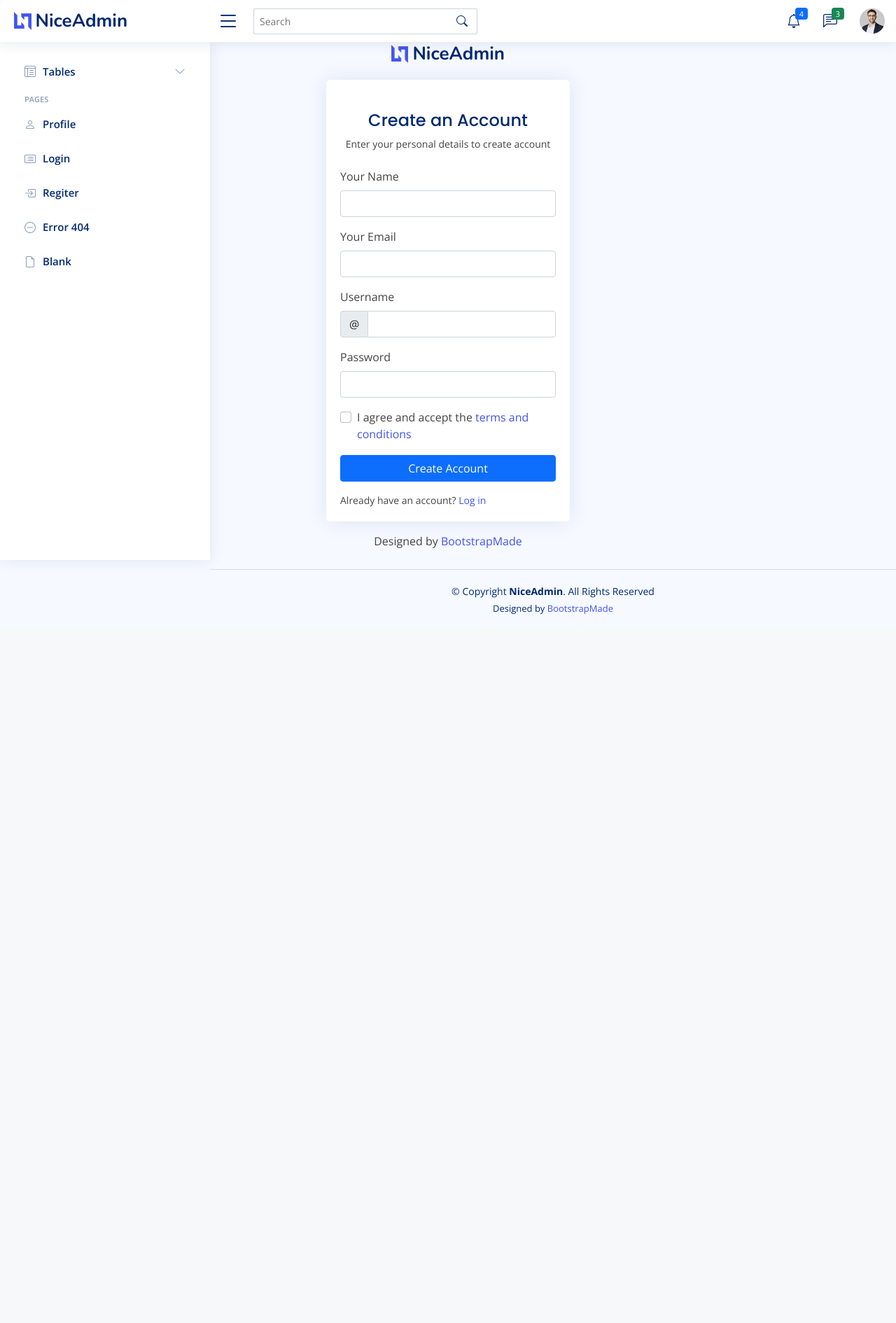
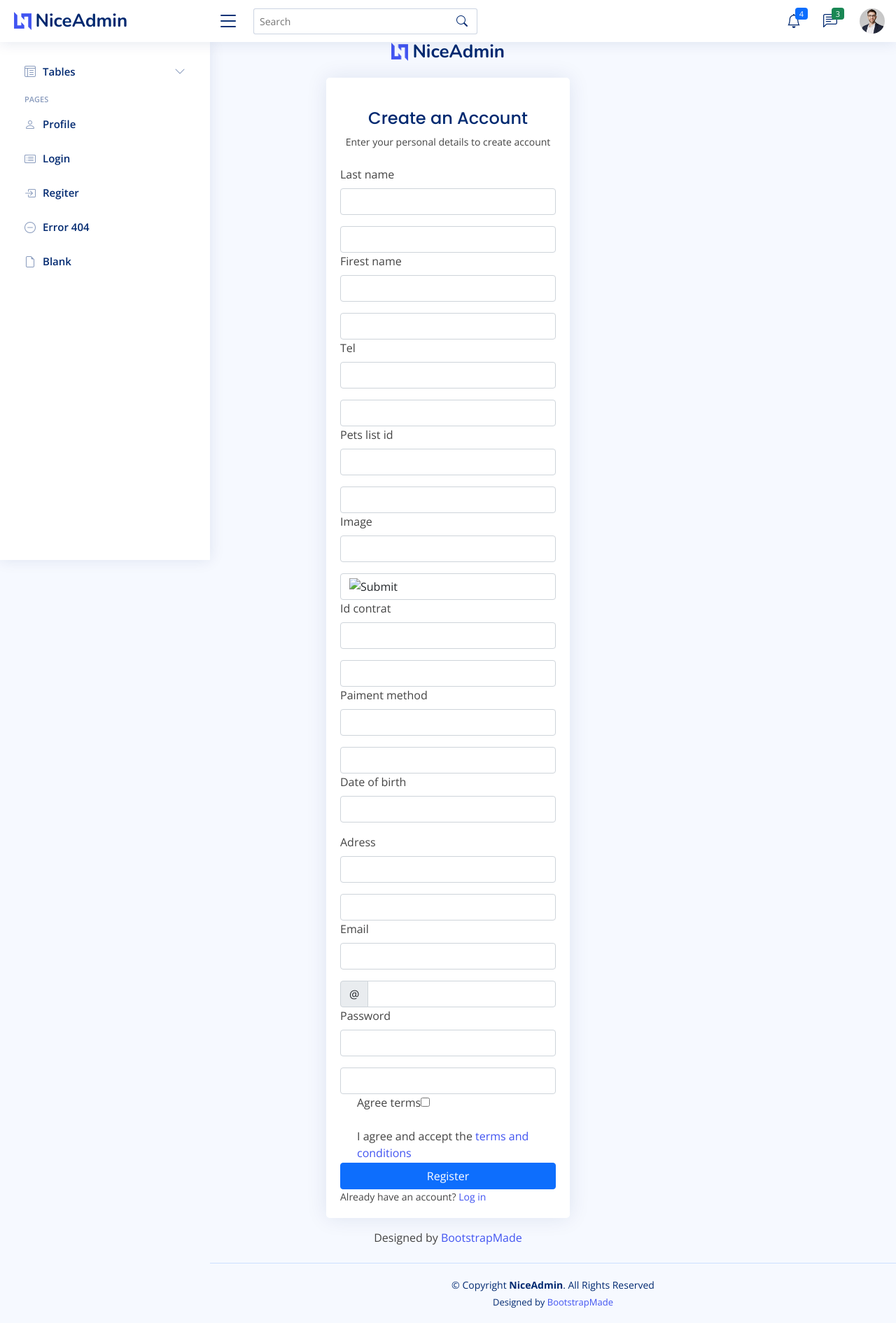
Before and after one commit to eya552/pidev-, a Symfony app: template templates/registration/register.html.twig in a window 1280 px wide. Shown: the whole page at 70% size. Before the commit the page ends 878 px from the top, so only its background shows below. Run offline with Twig, Linux system fonts and the light colour scheme; the template is opened without the code that fills it, so the values that code supplies are empty; form fields are guessed from the names that the template uses; some libraries are stand-ins or nearby versions.

Commit message:
registration

```diff
--- a/src/Form/RegistrationFormType.php
+++ b/src/Form/RegistrationFormType.php
@@ -18,7 +18,6 @@
     {
         $builder
             ->add('email')
-            ->add('roles')
             ->add('password')
             ->add('FirestName')
             ->add('LastName')
--- a/templates/admin/Base.html.twig
+++ b/templates/admin/Base.html.twig
@@ -412,7 +412,11 @@
                                     <i class="bi bi-circle"></i><span>Data Tables</span>
                                 </a>
                             </li> #}
-
+                         <li>
+                                 <a href="{{path('app_user_index')}}">
+                                    <i class="bi bi-circle"></i><span>AnimalsCategory</span>
+                                </a>
+                            </li>
 
                         </ul>
                     </li><!-- End Tables Nav -->
--- a/templates/registration/register.html.twig
+++ b/templates/registration/register.html.twig
@@ -1,4 +1,7 @@
 {%extends 'admin/Base.html.twig'%}
+
+{% block title %}Register{% endblock %}
+
 
 {% block body %}
 
@@ -25,52 +28,104 @@
                     <h5 class="card-title text-center pb-0 fs-4">Create an Account</h5>
                     <p class="text-center small">Enter your personal details to create account</p>
                   </div>
+                  {{ form_start(registrationForm) }}
+                   <form class="row g-3 needs-validation" novalidate>
+                    <div class="col-12">
+                      {{ form_row(registrationForm.LastName) }}
 
-                  <form class="row g-3 needs-validation" novalidate>
-                    <div class="col-12">
-                      <label for="yourName" class="form-label">Your Name</label>
-                      <input type="text" name="name" class="form-control" id="yourName" required>
-                      <div class="invalid-feedback">Please, enter your name!</div>
+                      <input type="text" name="LastName" class="form-control" id="yourName" required>
+                      <div class="invalid-feedback">Please, enter your last name!</div>
                     </div>
 
                     <div class="col-12">
-                      <label for="yourEmail" class="form-label">Your Email</label>
-                      <input type="email" name="email" class="form-control" id="yourEmail" required>
+                     {{ form_row(registrationForm.FirestName) }}
+
+                      <input type="text" name="FirestName" class="form-control" id="yourPrenom" required>
+                      <div class="invalid-feedback">Please enter enter your first name!</div>
+                    </div>
+                    <div class="col-12">
+                      {{ form_row(registrationForm.tel) }}
+
+                      <input type="tel" name="tel" class="form-control" id="yourTel" required>
                       <div class="invalid-feedback">Please enter a valid Email adddress!</div>
+                    </div>
+                    <div class="col-12">
+                      {{form_row(registrationForm.PetsListId)}}
+
+
+                      <input type="PetsListId" name="PetsListId" class="form-control" id="YourIdAnimalList " required>
+                      <div class="invalid-feedback">Please, enter your enter your pets ID list!</div>
+                    </div>
+                    <div class="col-12">
+                     {{form_row(registrationForm.image)}}
+
+                      <input type="image" name="image" class="form-control" id="yourIdContrat" required>
+                      <div class="invalid-feedback">Please enter enter your Id Contrat!</div>
                     </div>
 
                     <div class="col-12">
-                      <label for="yourUsername" class="form-label">Username</label>
+                     {{ form_row(registrationForm.IdContrat)}}
+
+                      <input type="IdContrat" name="IdContrat" class="form-control" id="yourIdContrat" required>
+                      <div class="invalid-feedback">Please enter enter your Id Contrat!</div>
+                    </div>
+                    <div class="col-12">
+                      {{form_row(registrationForm.paimentMethod)}}
+
+                      <input type="paimentMethod" name="paimentMethod" class="form-control" id="yourPaymentmethod" required>
+                      <div class="invalid-feedback">Please enter your Payment method!</div>
+                    </div>
+                    <div class="col-12">
+                      {{ form_row(registrationForm.DateOfBirth) }}
+
+                      <div class="invalid-feedback">Please enter a valid  date of birth!</div>
+                    </div>
+                       <div class="col-12">
+                      {{form_row(registrationForm.Adress)}}
+
+
+
+                      <input type="text" name="Adress" class="form-control" id="yourEmail" required>
+                      <div class="invalid-feedback">Please enter a valid address!</div>
+                    </div>
+                    <div class="col-12">
+
+                     {{form_row(registrationForm.email)}}
+
+
                       <div class="input-group has-validation">
                         <span class="input-group-text" id="inputGroupPrepend">@</span>
-                        <input type="text" name="username" class="form-control" id="yourUsername" required>
-                        <div class="invalid-feedback">Please choose a username.</div>
+                        <input type="email" name="email" class="form-control" id="youremail" required>
+                        <div class="invalid-feedback">Please choose a valid email address.</div>
                       </div>
                     </div>
 
                     <div class="col-12">
-                      <label for="yourPassword" class="form-label">Password</label>
+                      {{form_row(registrationForm.plainPassword, {'label': 'Password'})}}
                       <input type="password" name="password" class="form-control" id="yourPassword" required>
                       <div class="invalid-feedback">Please enter your password!</div>
                     </div>
 
                     <div class="col-12">
                       <div class="form-check">
-                        <input class="form-check-input" name="terms" type="checkbox" value="" id="acceptTerms" required>
+                        {{ form_row(registrationForm.agreeTerms) }}
                         <label class="form-check-label" for="acceptTerms">I agree and accept the <a href="#">terms and conditions</a></label>
                         <div class="invalid-feedback">You must agree before submitting.</div>
                       </div>
                     </div>
                     <div class="col-12">
-                      <button class="btn btn-primary w-100" type="submit">Create Account</button>
+                      <button class="btn btn-primary w-100" type="submit">Register</button>
                     </div>
                     <div class="col-12">
                       <p class="small mb-0">Already have an account? <a href="pages-login.html">Log in</a></p>
                     </div>
-                  </form>
+
+                   {{ form_end(registrationForm) }}
 
                 </div>
               </div>
+
+
 
               <div class="credits">
                 <!-- All the links in the footer should remain intact. -->
--- a/templates/user/_form.html.twig
+++ b/templates/user/_form.html.twig
@@ -67,7 +67,7 @@
                      {{ form_widget(form.image) }}
                      {{ form_errors(form.image)}}
 
-                      <input type="Iimage" name="image" class="form-control" id="yourIdContrat" required>
+                      <input type="image" name="image" class="form-control" id="yourIdContrat" required>
                       <div class="invalid-feedback">Please enter enter your Id Contrat!</div>
                     </div>
 
```
Also changed, not shown: 2 other files.
